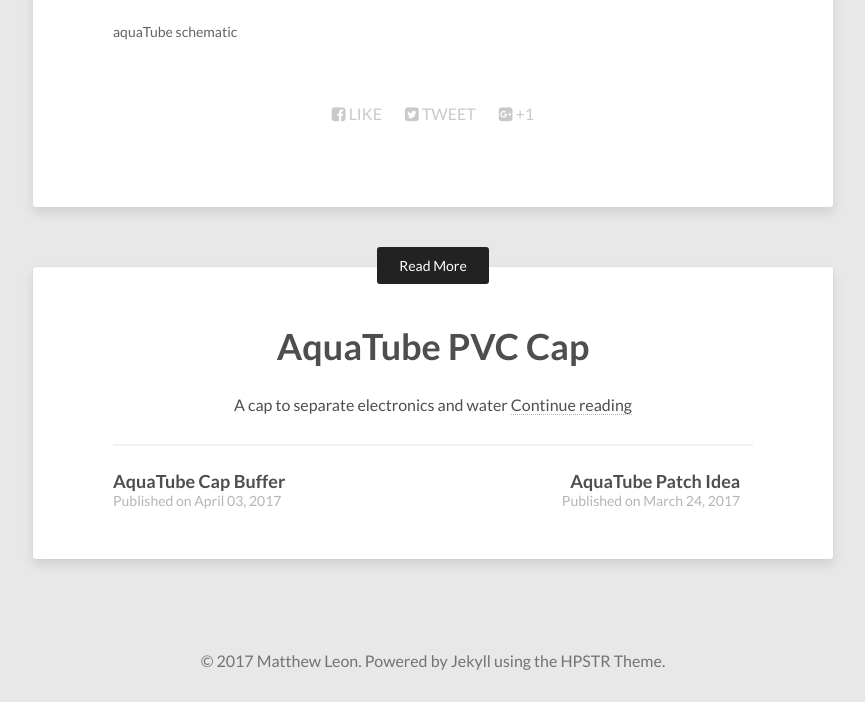
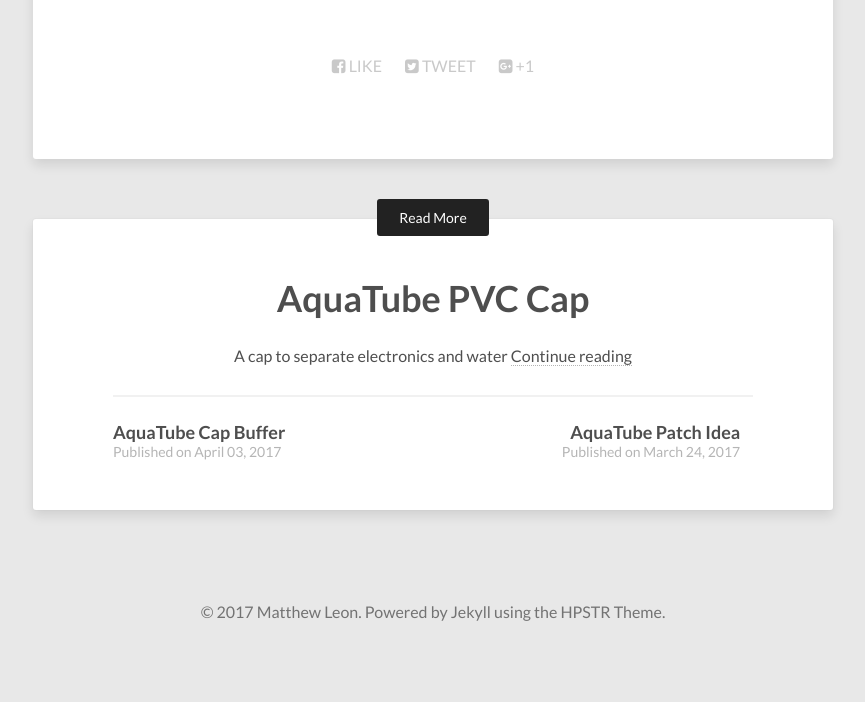
Before and after one commit to matthew-leon/matthew-leon.github.io, a Jekyll site: the page built from _posts/2017-04-17-fun-with-lasers.md, in a window 1280 px wide, cut to the strip 941-1643 px from the top of the page. Shown: the whole strip, without its empty margins (207-1072 px from the left). Built offline with Jekyll 4.4.1, drawn with Linux system fonts in a browser that asks for light colours; nearby versions of some CDN libraries; our own code applies the rules of GitHub Pages for plain Markdown files; after the commit the page ends 1594 px from its top, so only the background shows below that.

```diff
--- a/_posts/2017-04-17-fun-with-lasers.md
+++ b/_posts/2017-04-17-fun-with-lasers.md
@@ -14,8 +14,3 @@
 
 
 [1]:{{ site.url }}/downloads/aquaTube/laserCase-2.0.ai
-
-{% capture sketch %}
-
-{% endcapture %}
-{% include gallery images=sketch caption="aquaTube schematic" cols=2 %}
```
